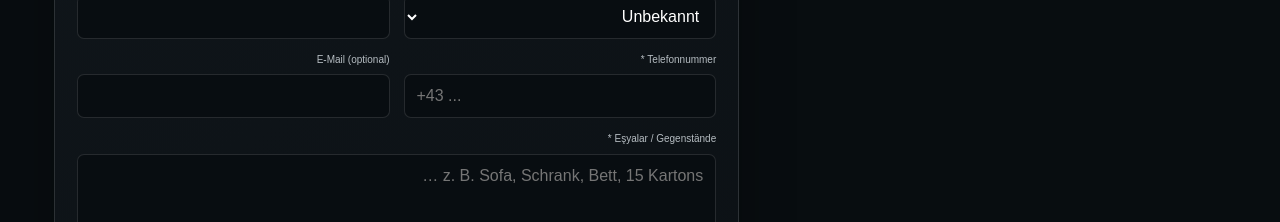
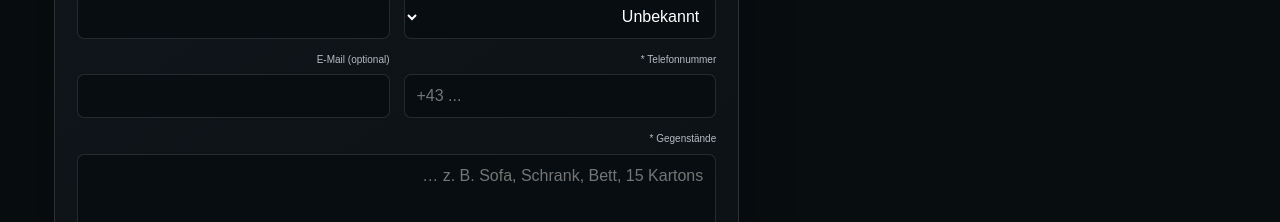
Before and after one commit to aliarslankg/wientransport, a Next.js app: page /ar in a window 1280 px wide. Shown: the part 3060-3282 px from the top of the page. Built offline with nearby package versions, Linux system fonts and the light colour scheme.

Commit message:
Fix German label for transported items

```diff
--- a/app/components/QuoteForm.js
+++ b/app/components/QuoteForm.js
@@ -55,7 +55,7 @@ export default function QuoteForm({t, phone}) {
       "",
       "*UMFANG*",
       `Personen/Tragehilfe: ${value("helpers")}`,
-      `Eşyalar / Gegenstände: ${value("inventory")}`,
+      `Gegenstände: ${value("inventory")}`,
       `Weitere Angaben: ${value("details")}`,
       "",
       "*KONTAKT*",
@@ -128,7 +128,7 @@ export default function QuoteForm({t, phone}) {
     <label><span>Telefonnummer *</span><input name="phone" type="tel" autoComplete="tel" placeholder="+43 ..." required/></label>
     <label><span>E-Mail (optional)</span><input name="email" type="email" autoComplete="email"/></label>
 
-    <label className="wide"><span>Eşyalar / Gegenstände *</span><textarea name="inventory" rows="4" placeholder="z. B. Sofa, Schrank, Bett, 15 Kartons …" required/></label>
+    <label className="wide"><span>Gegenstände *</span><textarea name="inventory" rows="4" placeholder="z. B. Sofa, Schrank, Bett, 15 Kartons …" required/></label>
     <label className="wide"><span>Weitere Angaben</span><textarea name="details" rows="3" placeholder="Maße, Gewicht, Demontage/Montage, Parkmöglichkeit, langer Trageweg …"/></label>
 
     <div className="photoUpload wide">
```
